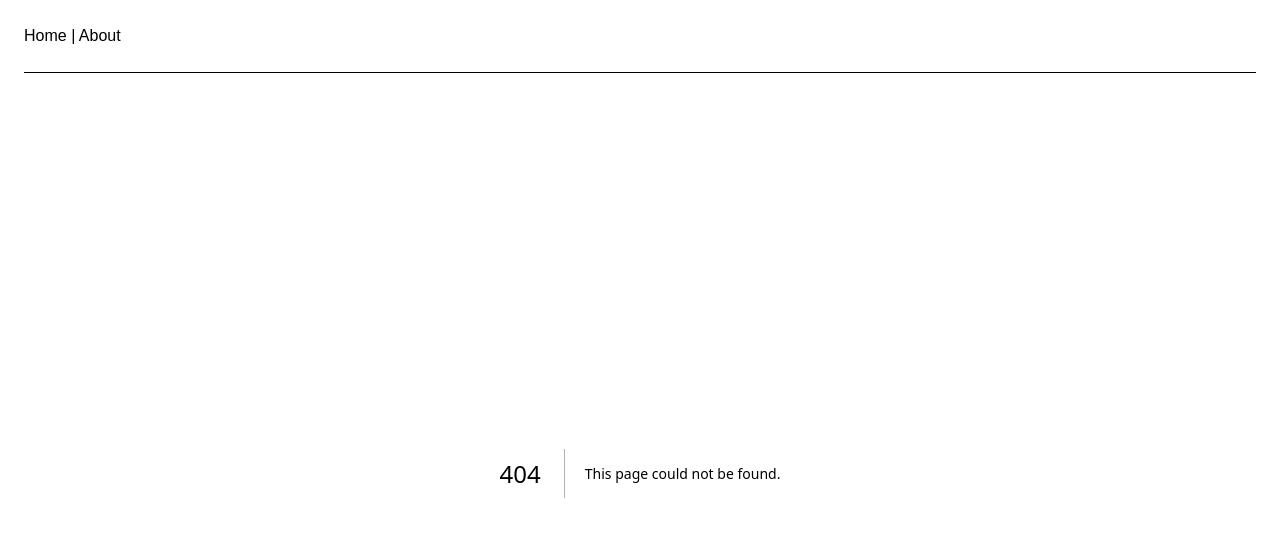
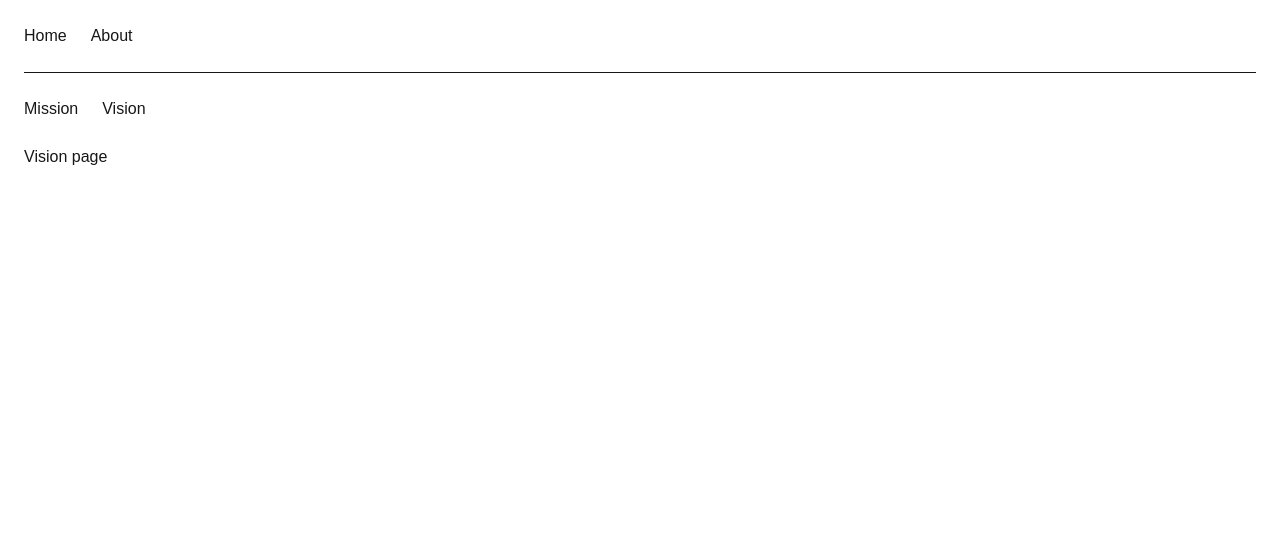
Before and after one commit to SalehAhmed19/next-js, a Next.js app: page /about/vision in a window 1280 px wide. Before the commit this address had no page. Shown: the top 536 px of the page. Built offline with nearby package versions, Linux system fonts and the light colour scheme.

Commit message:
add next-Link for navigate routes

```diff
--- a/app/about/layout.js
+++ b/app/about/layout.js
@@ -1,7 +1,18 @@
+import Link from "next/link";
+
 export default function AboutLayout({ children }) {
   return (
     <div>
-      <nav className="mt-6">Mission | Vision</nav>
+      <nav className="mt-6">
+        <ul className="flex gap-6">
+          <li>
+            <Link href="/about/mission">Mission</Link>
+          </li>
+          <li>
+            <Link href="/about/vision">Vision</Link>
+          </li>
+        </ul>
+      </nav>
       {children}
     </div>
   );
--- /dev/null
+++ b/app/about/vision/page.js
@@ -0,0 +1,7 @@
+export default function page() {
+  return (
+    <main className="mt-6">
+      <div>Vision page</div>
+    </main>
+  );
+}
--- a/app/layout.js
+++ b/app/layout.js
@@ -1,5 +1,6 @@
 import { Geist, Geist_Mono } from "next/font/google";
 import "./globals.css";
+import Link from "next/link";
 
 const geistSans = Geist({
   variable: "--font-geist-sans",
@@ -22,7 +23,16 @@
       <body
         className={`${geistSans.variable} ${geistMono.variable} antialiased p-6`}
       >
-        <nav className="mb-6">Home | About</nav>
+        <nav className="mb-6">
+          <ul className="flex gap-6">
+            <li>
+              <Link href="/">Home</Link>
+            </li>
+            <li>
+              <Link href="/about">About</Link>
+            </li>
+          </ul>
+        </nav>
         <hr />
         {children}
       </body>
```
